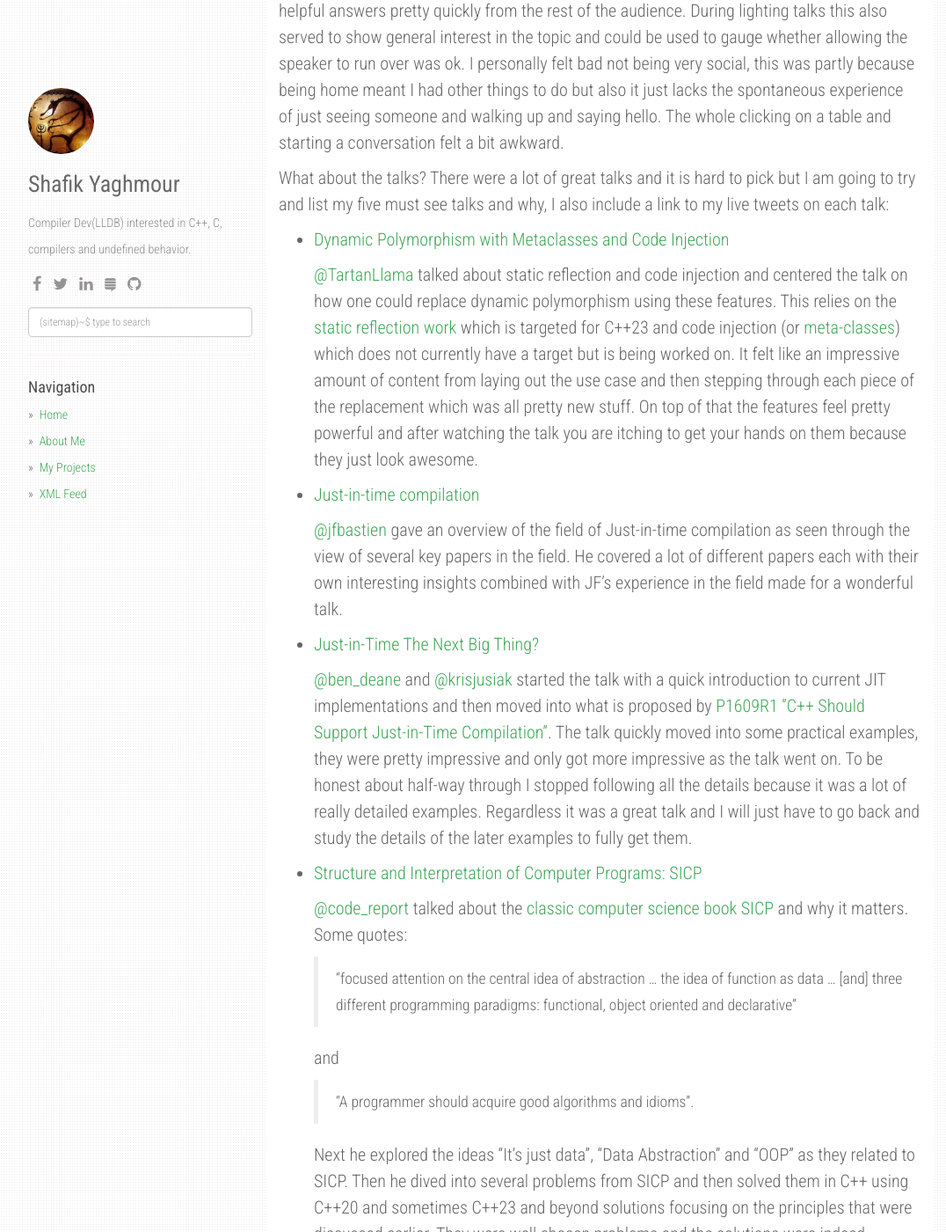
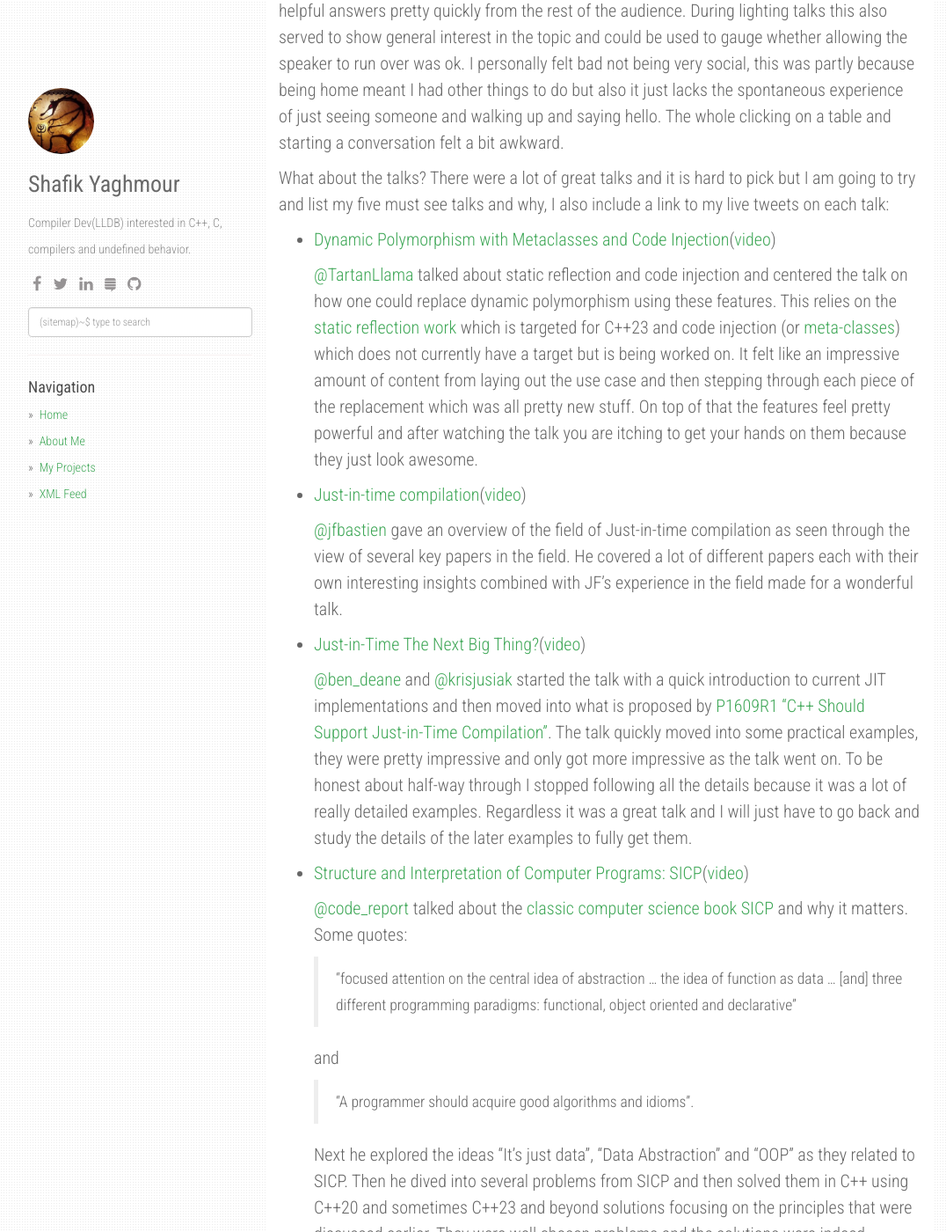
Before and after one commit to shafik/shafik.github.io, a Jekyll site: the page built from _posts/2020-09-21-cppcon2020_trip_report.md, in a window 1280 px wide and 1400 px high, scrolled down 775 px. Shown: the whole window at 88% size, without its empty margins (53-1129 px from the left). Built offline with Jekyll 4.4.1, drawn with Linux system fonts in a browser that asks for light colours; nearby versions of some CDN libraries; comment, search, counter and statistics services are not loaded.

Commit message:
Add video links to cppcon 2020 trip report

```diff
--- a/_posts/2020-09-21-cppcon2020_trip_report.md
+++ b/_posts/2020-09-21-cppcon2020_trip_report.md
@@ -32,7 +32,7 @@ saying hello. The whole clicking on a table and starting a conversation felt a b
 What about the talks? There were a lot of great talks and it is hard to pick but I am going to try and list my five
 must see talks and why, I also include a link to my live tweets on each talk:
 
-- [Dynamic Polymorphism with Metaclasses and Code Injection](https://twitter.com/shafikyaghmour/status/1306256011028643841)
+- [Dynamic Polymorphism with Metaclasses and Code Injection](https://twitter.com/shafikyaghmour/status/1306256011028643841)([video](https://www.youtube.com/watch?v=8c6BAQcYF_E))
 
   [@TartanLlama](https://twitter.com/TartanLlama) talked about static reflection and code injection and centered the talk on
   how one could replace dynamic polymorphism using these features.
@@ -44,13 +44,13 @@ must see talks and why, I also include a link to my live tweets on each talk:
   On top of that the features feel pretty powerful and after watching the talk you are itching to get your hands on them
   because they just look awesome.
 
-- [Just-in-time compilation](https://twitter.com/shafikyaghmour/status/1305593864598634496)
+- [Just-in-time compilation](https://twitter.com/shafikyaghmour/status/1305593864598634496)([video](https://www.youtube.com/watch?v=tWvaSkgVPpA))
 
    [@jfbastien](https://twitter.com/jfbastien) gave an overview of the field of Just-in-time compilation as seen through the
    view of several key papers in the field. He covered a lot of different papers each with their own interesting insights
    combined with JF's experience in the field made for a wonderful talk.
 
-- [Just-in-Time The Next Big Thing?](https://twitter.com/shafikyaghmour/status/1306296651091292160)
+- [Just-in-Time The Next Big Thing?](https://twitter.com/shafikyaghmour/status/1306296651091292160)([video](https://www.youtube.com/watch?v=I3ov8HcdVKw))
 
   [@ben_deane](https://twitter.com/ben_deane) and [@krisjusiak](https://twitter.com/krisjusiak) started the talk with a quick
   introduction to current JIT implementations and then moved into what is proposed by
@@ -60,7 +60,7 @@ must see talks and why, I also include a link to my live tweets on each talk:
   examples. Regardless it was a great talk and I will just have to go back and study the details of the later examples to
   fully get them.
 
-- [Structure and Interpretation of Computer Programs: SICP](https://twitter.com/shafikyaghmour/status/1306973453262569474)
+- [Structure and Interpretation of Computer Programs: SICP](https://twitter.com/shafikyaghmour/status/1306973453262569474)([video](https://www.youtube.com/watch?v=7oV7hiAsVTI))
 
   [@code_report](https://twitter.com/code_report) talked about the [classic computer science book SICP](https://mitpress.mit.edu/sites/default/files/sicp/full-text/book/book.html)
   and why it matters. Some quotes:
```
